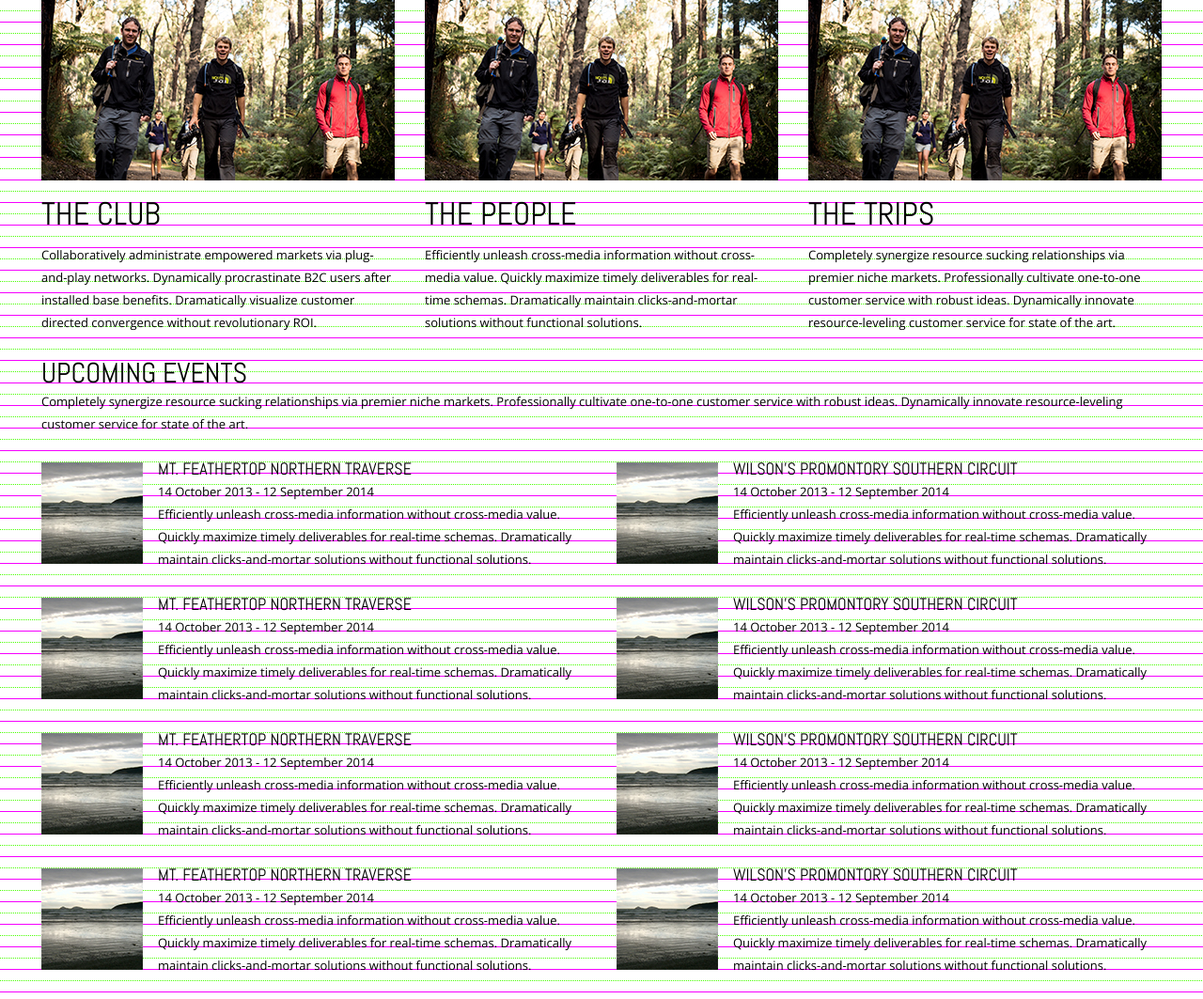
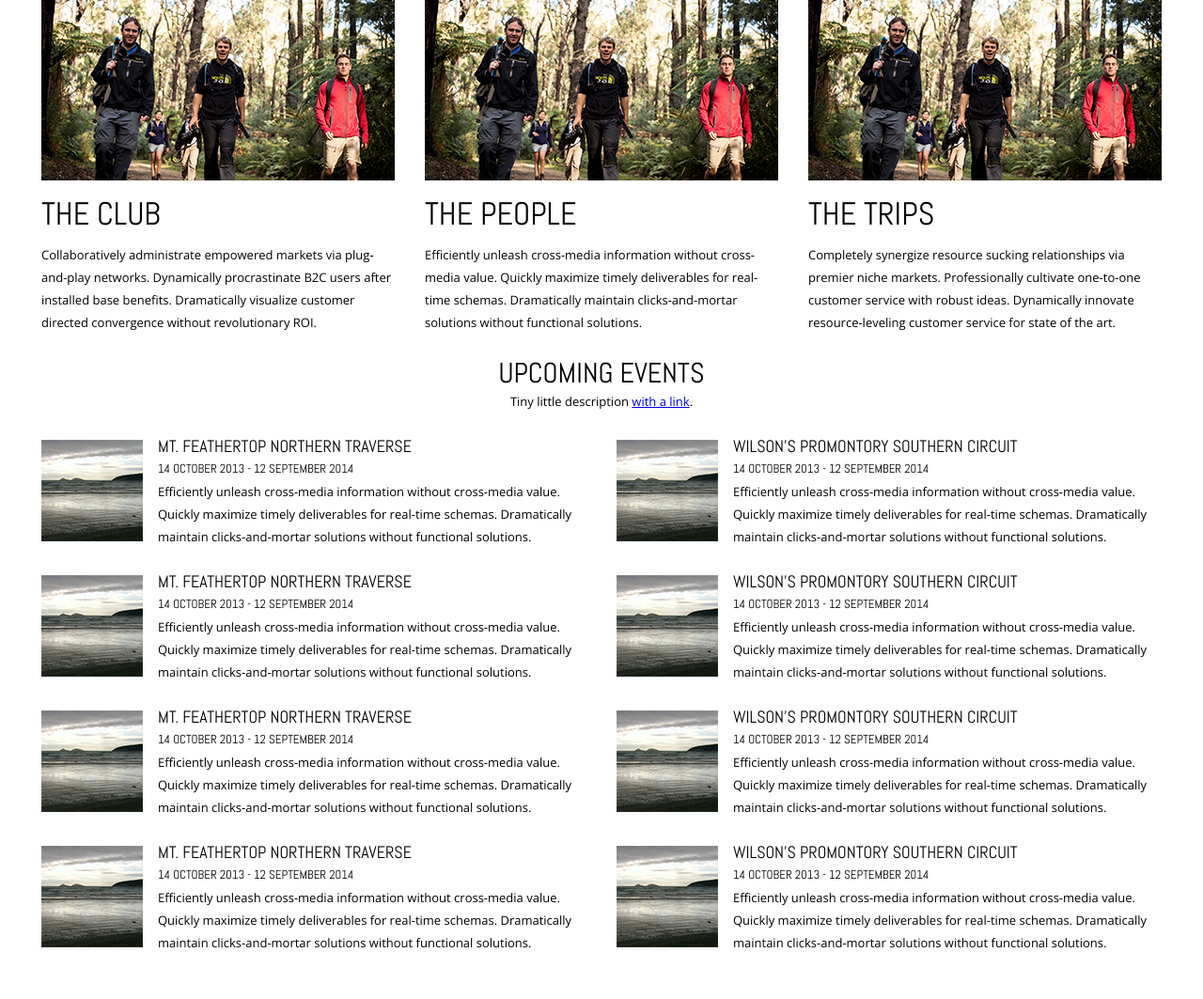
Before and after one commit to normandy153/serina, a PHP site: page / in a window 1280 px wide. Shown: the part 72-1135 px from the top of the page at 94% size. After the commit the page ends 1081 px from the top, so only its background shows below. Run offline with PHP 8.4, Linux system fonts and the light colour scheme.

Commit message:
Restore webfont style to event datetime

```diff
--- a/prototypes/responsive/index.html
+++ b/prototypes/responsive/index.html
@@ -61,9 +61,9 @@
 
 		<!--<br style='width:100%;clear:both;' />-->
 
-		<h2>Upcoming Events</h2>
-		<p>
-			Completely synergize resource sucking relationships via premier niche markets. Professionally cultivate one-to-one customer service with robust ideas. Dynamically innovate resource-leveling customer service for state of the art.
+		<h2 class='center'>Upcoming Events</h2>
+		<p class='center'>
+			Tiny little description <a href='#'>with a link</a>.
 		</p>
 
 		<div class='grid2 cf'>
@@ -75,8 +75,8 @@
 						</div>
 						<div class='description'>
 							<h4>Mt. Feathertop Northern Traverse</h4>
-							<span>14 October 2013 - 12 September 2014</span>
 							<p>
+								<span class='event-datetime'>14 October 2013 - 12 September 2014</span>
 								Efficiently unleash cross-media information without cross-media value. Quickly maximize timely deliverables for real-time schemas. Dramatically maintain clicks-and-mortar solutions without functional solutions.
 							</p>
 						</div>
--- a/prototypes/responsive/structural.css
+++ b/prototypes/responsive/structural.css
@@ -68,3 +68,7 @@ nav {
 	width: 456px;
 	float: left;
 }
+
+.event-listing .description span {
+	display: block;
+}
--- a/prototypes/responsive/typography.css
+++ b/prototypes/responsive/typography.css
@@ -2,11 +2,11 @@ body {
 	font-family: 'Open Sans', sans-serif;
 	font-size: 13px;
 	line-height: 24px;
-	background: url('./baseline.gif')
+	/*background: url('./baseline.gif')*/
 }
 
 h1, h2, h3, h4, h5, h6,
-time {
+.event-listing .description span {
 	font-family: 'Abel', sans-serif;
 	text-transform: uppercase;
 }
@@ -58,3 +58,7 @@ h6 {
 	padding-top: -13px;
 	margin-bottom: 1px;
 }
+
+.center {
+	text-align: center;
+}
```
